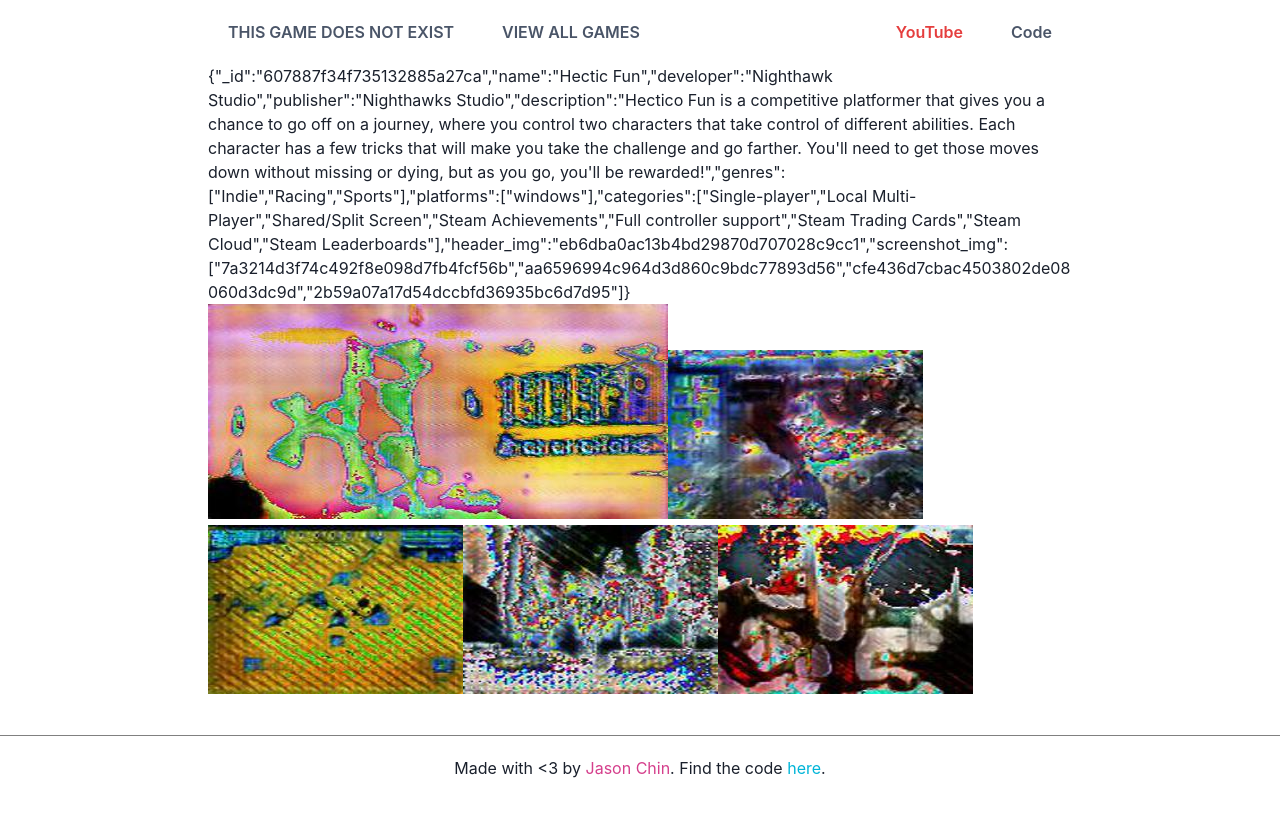
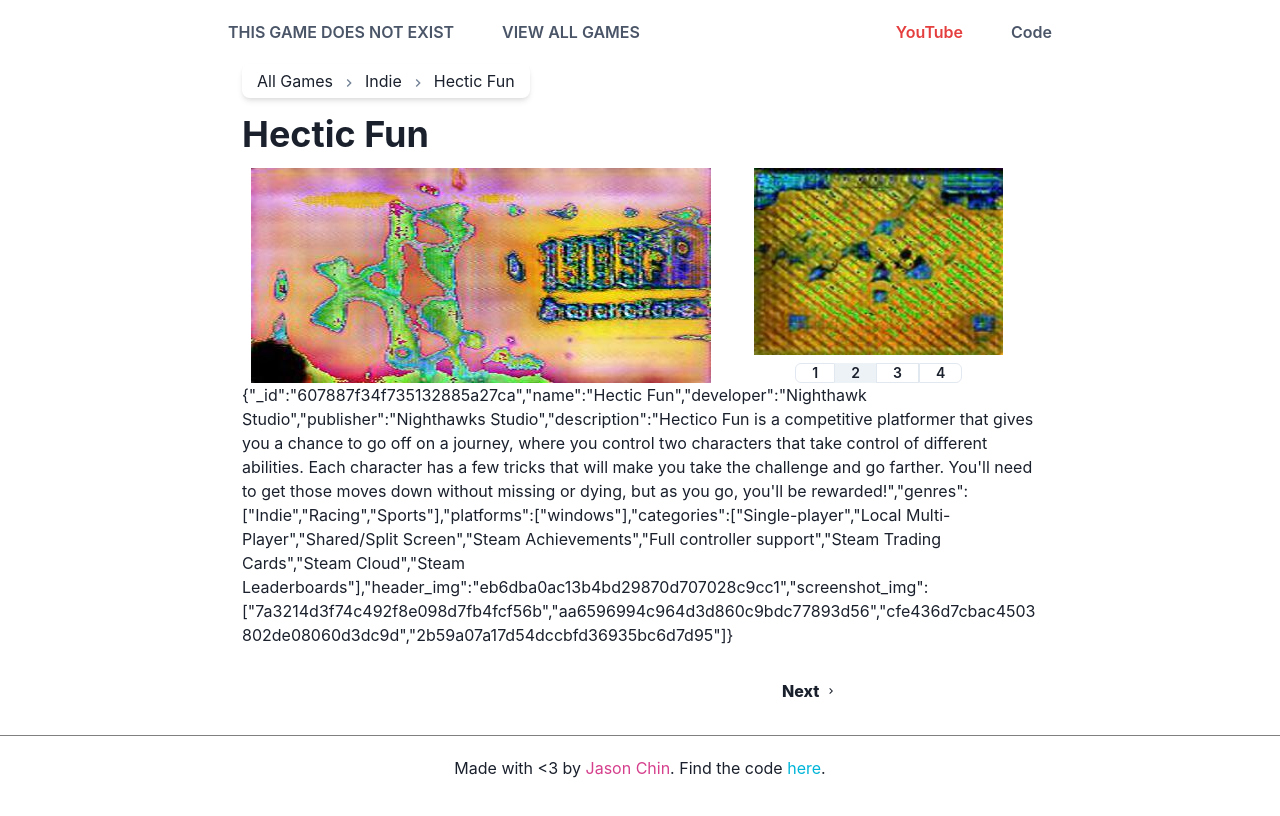
Before and after one commit to jrobchin/this-game-does-not-exist, a Next.js app in the folder app/: page /games/607887f34f735132885a27ca in a window 1280 px wide. Shown: the top 816 px of the page. Built offline with nearby package versions, Linux system fonts and the light colour scheme.

Commit message:
screenshot gallery

```diff
--- /dev/null
+++ b/app/components/games/breadcrumb.tsx
@@ -0,0 +1,45 @@
+import React, { FC } from "react";
+
+import {
+  Breadcrumb,
+  BreadcrumbItem,
+  BreadcrumbLink,
+  BreadcrumbProps,
+} from "@chakra-ui/breadcrumb";
+import { ChevronRightIcon } from "@chakra-ui/icons";
+
+type Props = {
+  genre: string;
+  name: string;
+} & BreadcrumbProps;
+
+const GameBreadcrumb: FC<Props> = ({ genre, name, ...props }) => (
+  <Breadcrumb
+    as="div"
+    display="inline-block"
+    px="15px"
+    py="5px"
+    borderRadius="lg"
+    mb="15px"
+    shadow="md"
+    spacing="8px"
+    separator={<ChevronRightIcon color="gray.500" />}
+    {...props}
+  >
+    <BreadcrumbItem>
+      <BreadcrumbLink href="/games">All Games</BreadcrumbLink>
+    </BreadcrumbItem>
+
+    <BreadcrumbItem>
+      <BreadcrumbLink href={`/games/${genre}`}>{genre}</BreadcrumbLink>
+    </BreadcrumbItem>
+
+    <BreadcrumbItem isCurrentPage>
+      <BreadcrumbLink _hover={{ textDecoration: "none", cursor: "default" }}>
+        {name}
+      </BreadcrumbLink>
+    </BreadcrumbItem>
+  </Breadcrumb>
+);
+
+export default GameBreadcrumb;
--- a/app/pages/games/page-nav.tsx
+++ b/app/components/games/page-nav.tsx
@@ -16,27 +16,36 @@ const NavLink: FC<LinkProps> = ({ children, ...props }) => (
   </Link>
 );
 
-const GamePageNav: FC<{ prevId: string; nextId: string } & CenterProps> = ({
-  prevId,
-  nextId,
-  ...props
-}) => (
+type Props = {
+  prevId: string | null;
+  nextId: string | null;
+} & CenterProps;
+
+const GamePageNav: FC<Props> = ({ prevId, nextId, ...props }) => (
   <Center {...props}>
     <Box
-      paddingY={3}
-      paddingX={10}
+      py={3}
+      px={10}
       w={{ base: "100%", md: "60%" }}
-      marginBottom={5}
+      mb={5}
       borderRadius="md"
     >
       <Flex spacing="30px">
+        {prevId ? (
           <NavLink href={`/games/${prevId}`}>
             <ChevronLeftIcon paddingBottom={1} /> Previous
           </NavLink>
+        ) : (
+          ""
+        )}
         <Spacer />
+        {nextId ? (
           <NavLink href={`/games/${nextId}`}>
             Next <ChevronRightIcon paddingBottom={1} />
           </NavLink>
+        ) : (
+          ""
+        )}
       </Flex>
     </Box>
   </Center>
--- /dev/null
+++ b/app/components/games/screenshot-gallery.tsx
@@ -0,0 +1,54 @@
+import React, { FC, useEffect, useState } from "react";
+import Image from "next/image";
+import { Box, Button, ButtonGroup, StackProps, VStack } from "@chakra-ui/react";
+
+type Props = {
+  screenshots: string[];
+} & StackProps;
+
+const ScreenshotGallery: FC<Props> = ({ screenshots, ...props }) => {
+  const [isCycling, setIsCycling] = useState(true);
+  const [currScreenshot, setCurrScreenshot] = useState(0);
+
+  useEffect(() => {
+    if (!isCycling) return;
+
+    const timeout = setTimeout(() => {
+      setCurrScreenshot((currScreenshot + 1) % screenshots.length);
+    }, 3000);
+    return () => {
+      clearTimeout(timeout);
+    };
+  }, [currScreenshot]);
+
+  return (
+    <VStack {...props}>
+      <Box position="relative" h="90%" w="100%">
+        <Image
+          src={`/images/screenshots/${screenshots[currScreenshot]}.jpg`}
+          layout="fill"
+          objectFit="contain"
+        />
+      </Box>
+
+      <ButtonGroup variant="outline" isAttached>
+        {screenshots.map((_, index) => (
+          <Button
+            key={index}
+            h="20px"
+            fontSize="sm"
+            variant={index === currScreenshot ? "solid" : "outline"}
+            onClick={() => {
+              setIsCycling(false);
+              setCurrScreenshot(index);
+            }}
+          >
+            {index + 1}
+          </Button>
+        ))}
+      </ButtonGroup>
+    </VStack>
+  );
+};
+
+export default ScreenshotGallery;
--- a/app/pages/games/[id].tsx
+++ b/app/pages/games/[id].tsx
@@ -1,10 +1,13 @@
 import { GetStaticPaths, GetStaticProps } from "next";
 import Image from "next/image";
-import { FC } from "react";
+import { FC, useState } from "react";
 import { Game } from "../../types";
 import { getAllGames, getGame } from "../../util/games";
-import { Container } from "@chakra-ui/react";
-import GamePageNav from "./page-nav";
+import { Box, Container, Flex, Heading } from "@chakra-ui/react";
+import GamePageNav from "../../components/games/page-nav";
+import GameBreadcrumb from "../../components/games/breadcrumb";
+import Head from "next/head";
+import ScreenshotGallery from "../../components/games/screenshot-gallery";
 
 const logGameDataOnBrowser = (gameData: Game) => {
   if (typeof window !== "undefined") {
@@ -19,33 +22,44 @@ const logGameDataOnBrowser = (gameData: Game) => {
 
 type Props = {
   gameData: Game;
+  releaseDate: Date;
   prevId: string | null;
   nextId: string | null;
 };
 
-const GamePage: FC<Props> = ({ gameData, prevId, nextId }) => {
+const GamePage: FC<Props> = ({ gameData, releaseDate, prevId, nextId }) => {
   logGameDataOnBrowser(gameData);
 
   return (
-    <Container maxW="4xl">
-      <p>{JSON.stringify(gameData)}</p>
-      <Image
-        src={`/images/headers/${gameData.header_img}.jpg`}
-        width="460"
-        height="215"
-      />
-      {gameData.screenshot_img.map((img, index) => {
-        return (
-          <Image
-            src={`/images/screenshots/${img}.jpg`}
-            width="255"
-            height="169"
-            key={index}
+    <div>
+      <Head>
+        <title>{gameData.name} - THIS GAME DOES NOT EXIST</title>
+      </Head>
+
+      <Container maxW="4xl" px={{ base: "10px", md: "50px" }}>
+        <GameBreadcrumb genre={gameData.genres[0]} name={gameData.name} />
+
+        <Heading mb={3}>{gameData.name}</Heading>
+
+        <Flex direction={{ base: "column-reverse", md: "row" }} minH="215px">
+          <Box position="relative" w="60%">
+            <Image
+              src={`/images/headers/${gameData.header_img}.jpg`}
+              layout="fill"
+              objectFit="contain"
+            />
+          </Box>
+          <ScreenshotGallery
+            screenshots={gameData.screenshot_img}
+            flexGrow={1}
           />
-        );
-      })}
-      <GamePageNav marginY={5} prevId={prevId} nextId={nextId} />
-    </Container>
+        </Flex>
+
+        <p>{JSON.stringify(gameData)}</p>
+
+        <GamePageNav my={5} prevId={prevId} nextId={nextId} />
+      </Container>
+    </div>
   );
 };
 
@@ -63,6 +77,13 @@ export const getStaticPaths: GetStaticPaths = async () => {
   };
 };
 
+// https://stackoverflow.com/questions/9035627/elegant-method-to-generate-array-of-random-dates-within-two-dates
+function randomDate(start: Date, end: Date) {
+  return new Date(
+    start.getTime() + Math.random() * (end.getTime() - start.getTime())
+  );
+}
+
 export const getStaticProps: GetStaticProps = async ({ params }) => {
   const gameData = getGame(params?.id as string);
 
@@ -72,9 +93,13 @@ export const getStaticProps: GetStaticProps = async ({ params }) => {
   const prevId = gameIds[idIndex - 1] || null;
   const nextId = gameIds[idIndex + 1] || null;
 
+  // Generated data does not contain release data so we generate it here
+  const releaseDate = randomDate(new Date(2012, 0, 1), new Date());
+
   return {
     props: {
       gameData,
+      releaseDate,
       prevId,
       nextId,
     },
```
Also changed, not shown: app/pages/games/index.tsx (added, +10 -0 lines). Lines whose indentation alone changed are shown as unchanged.
